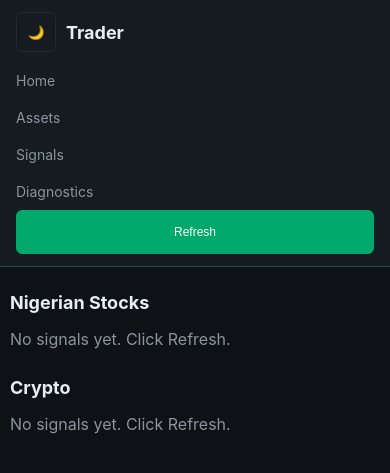
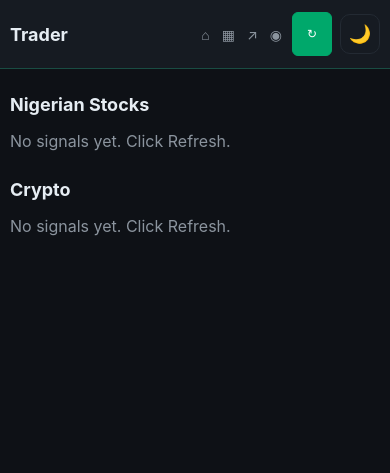
Before and after one commit to ositatochi/trader_system, a Flask app: page / in a window 390 px wide. Shown: the top 473 px of the page. Run offline with Flask 3, Linux system fonts and the light colour scheme; data that the repository does not hold is empty.

Commit message:
feat(ui): topbar redesign with theme toggle on the right

```diff
--- a/static/style.css
+++ b/static/style.css
@@ -50,7 +50,7 @@ body {
   padding: 12px 16px;
   display: flex;
   align-items: center;
-  gap: 10px;
+  gap: 12px;
   padding-top: max(12px, env(safe-area-inset-top));
   z-index: 100;
 }
@@ -62,19 +62,28 @@ body {
   text-decoration: none;
 }
 
-.brand { margin-right: auto; }
+.topbar .brand { flex-shrink: 0; }
+
+.topbar nav {
+  display: flex;
+  align-items: center;
+  gap: 14px;
+  margin-left: auto;
+  margin-right: 14px;
+}
 
 .topbar nav a {
   display: inline-block;
   color: var(--muted);
   text-decoration: none;
-  margin-left: 12px;
-  padding: 10px;
+  padding: 10px 4px;
   font-size: 14px;
 }
 
 .topbar nav a:hover { color: var(--accent); }
-.refresh-form { display: inline; }
+.nav-icon { display: none; }
+.refresh-form { display: inline; margin: 0; }
+.topbar-actions { display: flex; gap: 8px; align-items: center; }
 
 .container {
   max-width: 900px;
@@ -133,10 +142,11 @@ h2 { font-size: 22px; }
   min-height: 40px;
   padding: 0;
   border: 1px solid var(--border);
-  border-radius: 6px;
+  border-radius: 10px;
   background: var(--bg-elev);
   color: var(--fg);
   cursor: pointer;
+  font-size: 18px;
 }
 
 table { width: 100%; border-collapse: collapse; font-size: 13px; }
@@ -150,23 +160,13 @@ a { color: var(--accent); text-decoration: none; }
 .micro { font-size: 10px; }
 .container { padding-bottom: calc(40px + env(safe-area-inset-bottom)); }
 
-@media (max-width: 600px) {
-  .topbar {
-    display: grid;
-    grid-template-columns: 40px minmax(0, 1fr);
-    align-items: center;
-    gap: 10px;
-  }
-  .brand { grid-column: 2; margin: 0; }
-  .topbar nav {
-    grid-column: 1 / -1;
-    display: flex;
-    flex-direction: column;
-    align-items: stretch;
-    gap: 0;
-  }
-  .topbar nav a { margin: 0; padding: 10px 0; }
-  .refresh-form, .topbar nav .btn { width: 100%; }
+@media (max-width: 700px) {
+  .topbar { gap: 8px; padding-right: 10px; padding-left: 10px; }
+  .topbar nav { gap: 8px; margin-right: 0; }
+  .topbar nav a { padding: 10px 2px; }
+  .nav-icon { display: inline; }
+  .nav-label, .action-label { display: none; }
+  .topbar-actions .btn { box-sizing: border-box; width: 40px; min-width: 40px; padding: 0; }
   .container { padding: 10px 10px calc(30px + env(safe-area-inset-bottom)); }
   h2 { font-size: 18px; }
   .stack-on-mobile { flex-wrap: wrap; justify-content: flex-start; }
--- a/templates/base.html
+++ b/templates/base.html
@@ -18,17 +18,19 @@
 </head>
 <body>
   <div class="topbar">
-    <button id="theme-toggle" class="theme-toggle" aria-label="Toggle theme">🌙</button>
     <div class="brand"><a href="/">Trader</a></div>
     <nav>
-      <a href="/">Home</a>
-      <a href="/assets">Assets</a>
-      <a href="/signals">Signals</a>
-      <a href="/diagnostics">Diagnostics</a>
+      <a href="/" aria-label="Home"><span class="nav-icon" aria-hidden="true">⌂</span><span class="nav-label">Home</span></a>
+      <a href="/assets" aria-label="Assets"><span class="nav-icon" aria-hidden="true">▦</span><span class="nav-label">Assets</span></a>
+      <a href="/signals" aria-label="Signals"><span class="nav-icon" aria-hidden="true">↗</span><span class="nav-label">Signals</span></a>
+      <a href="/diagnostics" aria-label="Diagnostics"><span class="nav-icon" aria-hidden="true">◉</span><span class="nav-label">Diagnostics</span></a>
+    </nav>
+    <div class="topbar-actions">
       <form action="/refresh" method="POST" class="refresh-form">
-        <button type="submit" class="btn primary small">Refresh</button>
+        <button type="submit" class="btn primary small" aria-label="Refresh data"><span class="action-icon" aria-hidden="true">↻</span><span class="action-label">Refresh</span></button>
       </form>
-    </nav>
+      <button id="theme-toggle" class="theme-toggle" aria-label="Toggle theme">🌙</button>
+    </div>
   </div>
   <main class="container">
     {% with messages = get_flashed_messages(with_categories=true) %}
```
